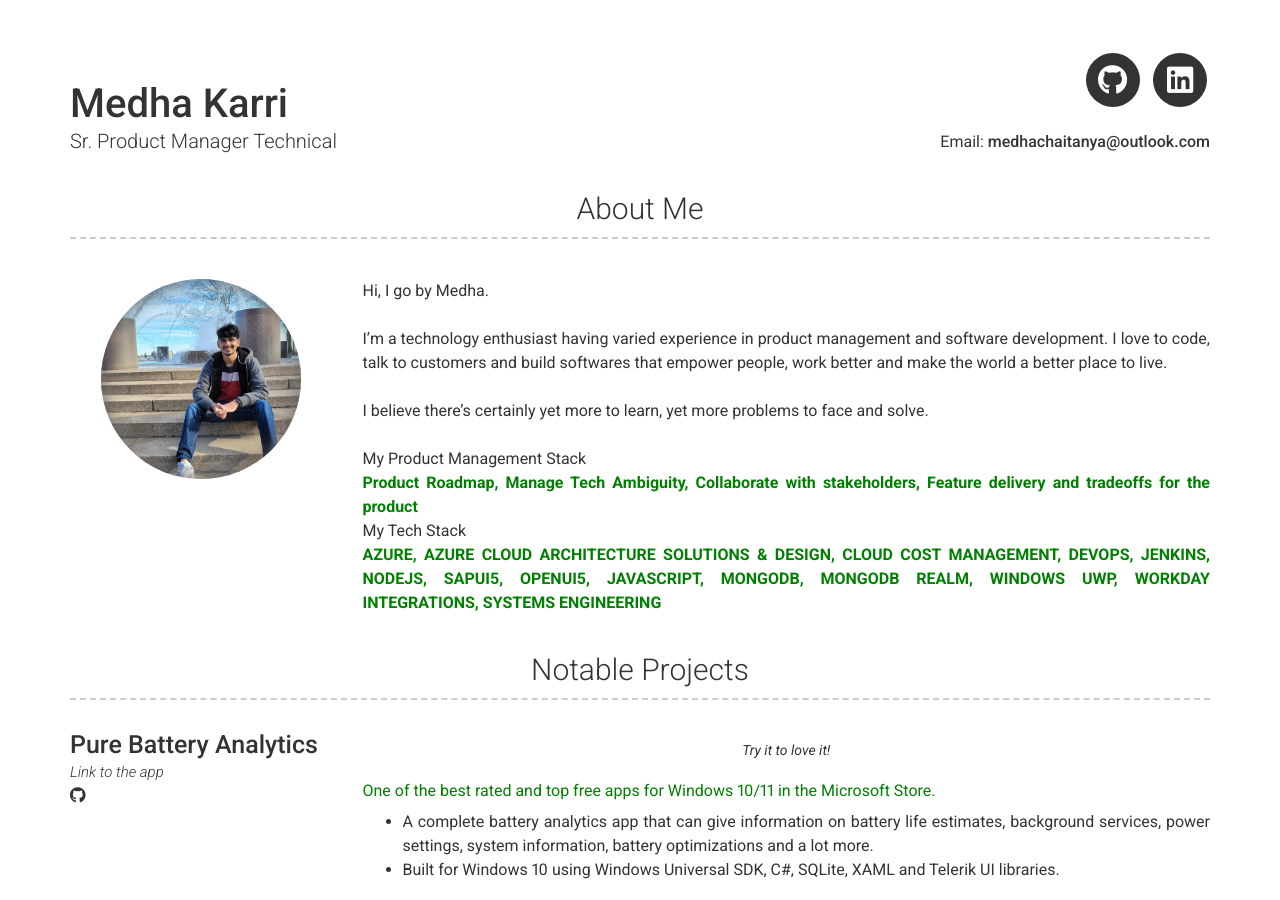
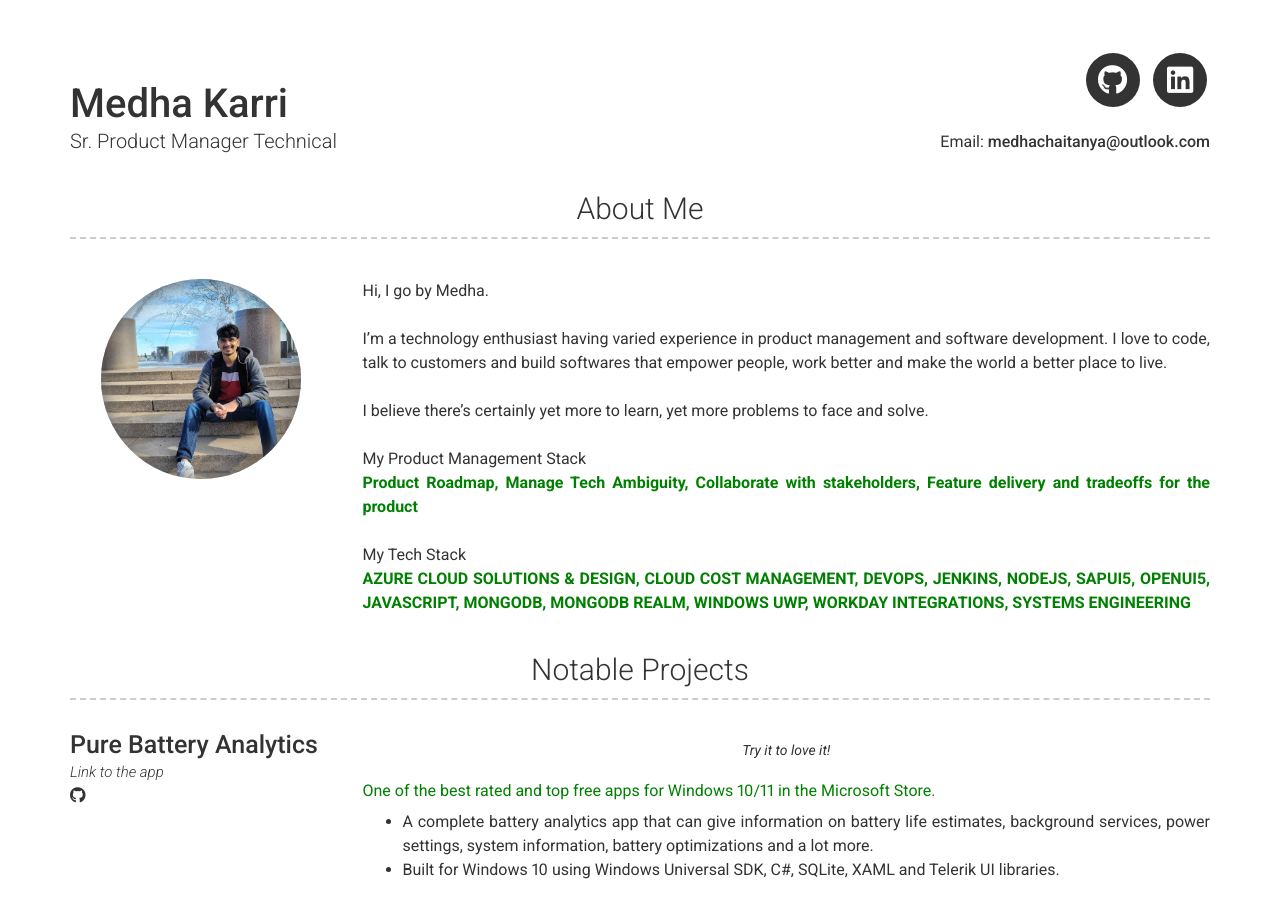
Before and after one commit to medhachaitanya/medhachaitanya.github.io, a Jekyll site: the page built from index.md, in a window 1280 px wide and 900 px high. Built offline with Jekyll 4.4.1, drawn with Linux system fonts in a browser that asks for light colours; nearby versions of some CDN libraries.

Commit message:
Update _config.yml

```diff
--- a/_config.yml
+++ b/_config.yml
@@ -61,10 +61,10 @@ about_content:  # this will include new lines to allow paragraphs
   My Product Management Stack
   <br />
   <b style='color:green'>Product Roadmap, Manage Tech Ambiguity, Collaborate with stakeholders, Feature delivery and tradeoffs for the product</b>
-  <br />
+  <br />    <br />
   My Tech Stack
   <br />
-  <b style='color:green'>AZURE, AZURE CLOUD ARCHITECTURE SOLUTIONS & DESIGN, CLOUD COST MANAGEMENT, DEVOPS, JENKINS, NODEJS, SAPUI5, OPENUI5, JAVASCRIPT, MONGODB, MONGODB REALM, WINDOWS UWP, WORKDAY INTEGRATIONS, SYSTEMS ENGINEERING</b>
+  <b style='color:green'>AZURE CLOUD SOLUTIONS & DESIGN, CLOUD COST MANAGEMENT, DEVOPS, JENKINS, NODEJS, SAPUI5, OPENUI5, JAVASCRIPT, MONGODB, MONGODB REALM, WINDOWS UWP, WORKDAY INTEGRATIONS, SYSTEMS ENGINEERING</b>
 
 
 content:
```
